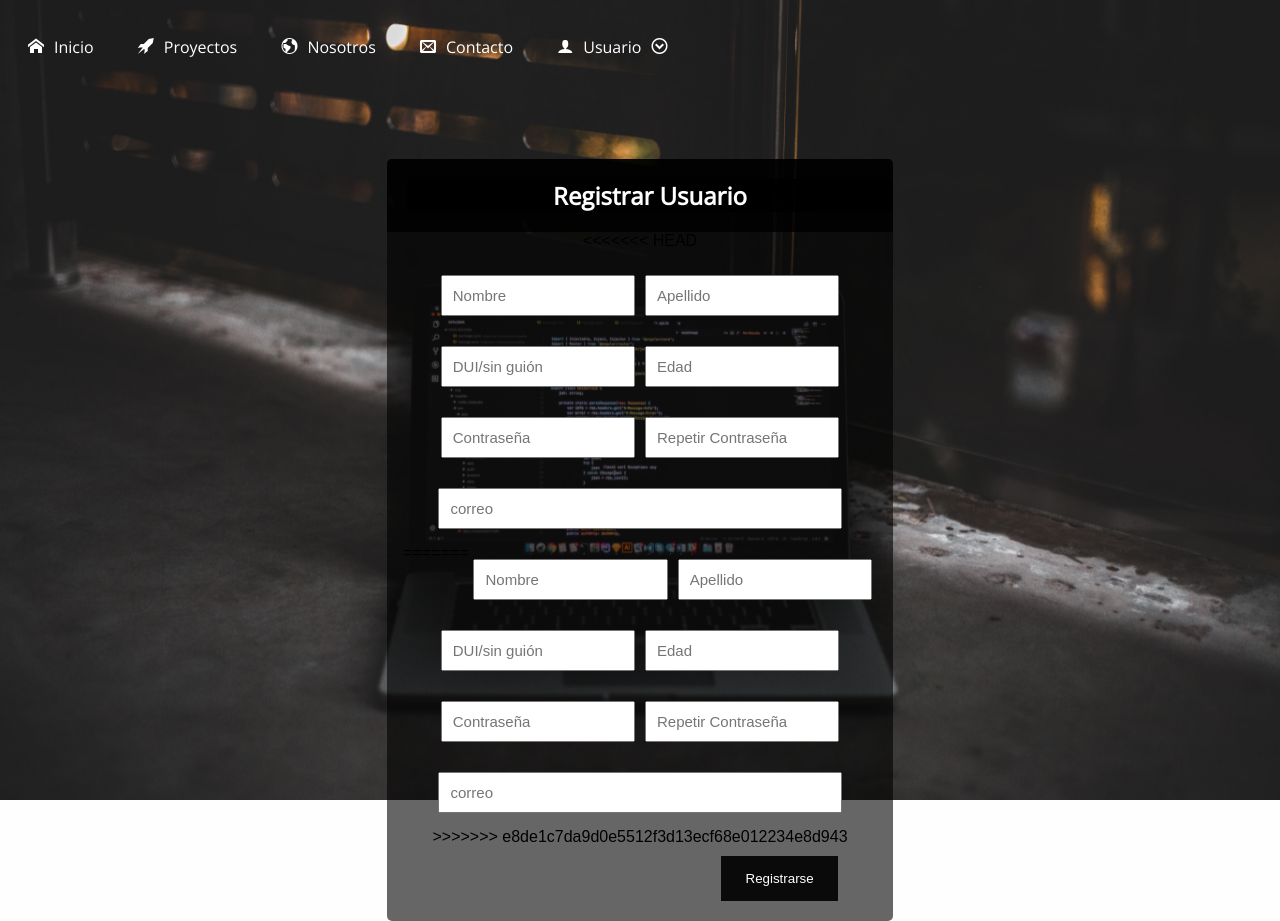
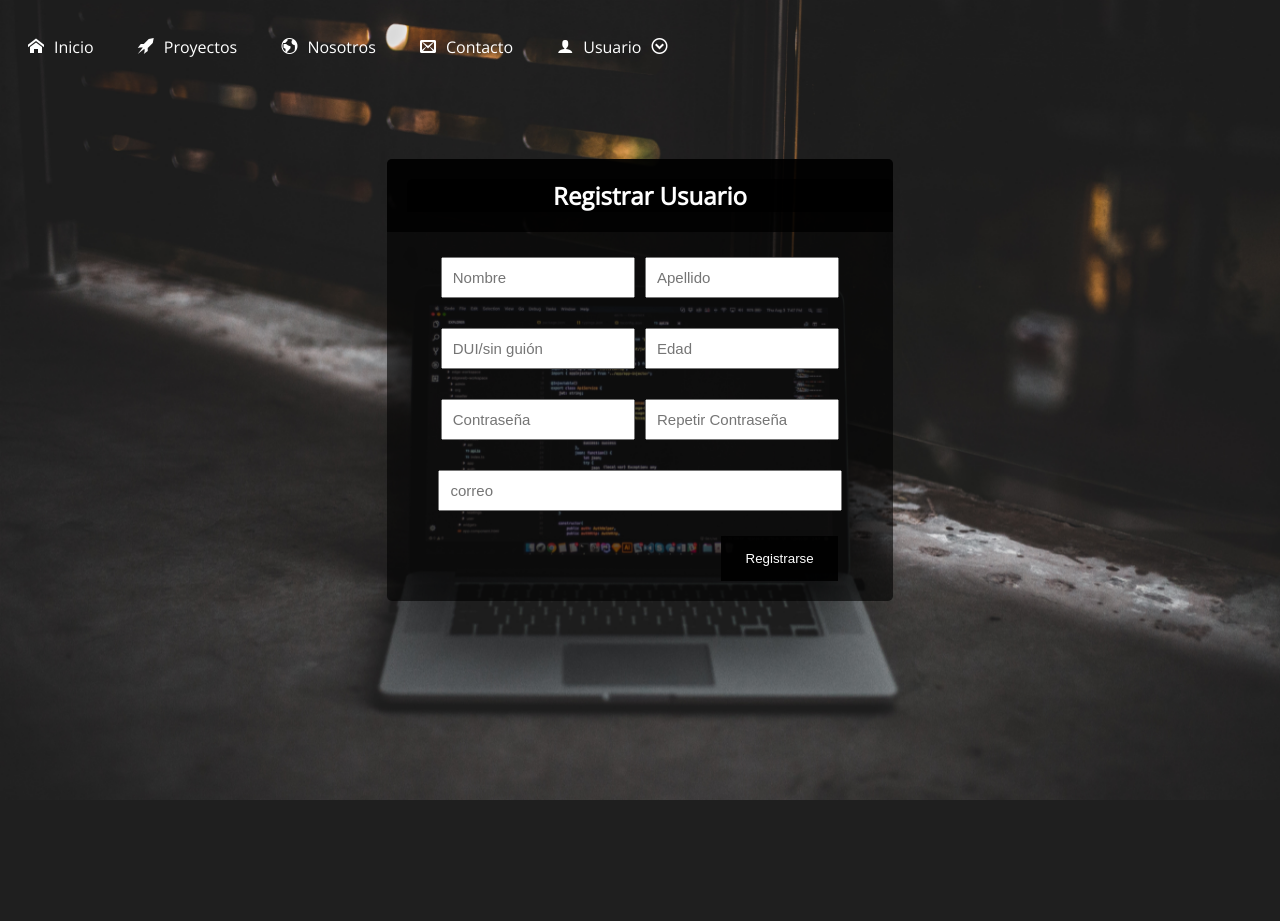
Before and after one commit to ChrisSalgado/Funciones, a PHP site: page /asset/Register.php in a window 1280 px wide. After the commit the page ends 800 px from the top, so only its background shows below. Run offline with PHP 8.4, Linux system fonts and the light colour scheme; some libraries are stand-ins or nearby versions; some web fonts are replaced.

```diff
--- a/asset/Register.php
+++ b/asset/Register.php
@@ -39,8 +39,7 @@
         <div class="registro">
                <div class="tema">
                      <h2 class="tema">Registrar Usuario</h2>
-                 </div>
-<<<<<<< HEAD
+               </div>
                 <form action="principal.php" method="POST" class="formu">
                     <input type="text" placeholder="Nombre" id="nombre" name="nombre" class="input-text">
                     <input type="text" placeholder="Apellido" id="apellido" name="apellido" class="input-text">
@@ -49,16 +48,7 @@
                     <input type="password" placeholder="Contraseña" id="pass" name="pass" class="input-text">
                     <input type="password" placeholder="Repetir Contraseña" id="Repetirpass" name="Repetirpass" class="input-text">
                     <input type="mail" placeholder="correo" id="correo" name="correo" class="input-text big">
-=======
-                <form action="Register.php" method="GET" class="formu">
-                    <input type="text" placeholder="Nombre" id="nombre" name="nombre" class="input-text" required>
-                    <input type="text" placeholder="Apellido" id="apellido" name="apellido" class="input-text" required>
-                    <input type="text" placeholder="DUI/sin guión" id="DUI" name="DUI" class="input-text" required>
-                    <input type="text" placeholder="Edad" id="edad" name="edad" class="input-text" required>
-                    <input type="password" placeholder="Contraseña" id="pass" name="pass" class="input-text" required>
-                    <input type="password" placeholder="Repetir Contraseña" id="Repetirpass" name="Repetirpass" class="input-text" required>
-                    <input type="mail" placeholder="correo" id="correo" name="correo" class="input-text big" required>
->>>>>>> e8de1c7da9d0e5512f3d13ecf68e012234e8d943
+
                     <div class="boton">
                         <input type="submit" value ="Registrarse" name="boton" id="boton" class="boton-registro">
                     </div>
--- a/js/form.js
+++ b/js/form.js
@@ -1,4 +1,4 @@
-var inputs = document.getElementsByClassName('form_input');
+var inputs = document.getElementsByClassName('.input-text');
 
 for(var i =0; i< inputs.length; i++){
     inputs[i].addEventListener('keyup', function(){
```
